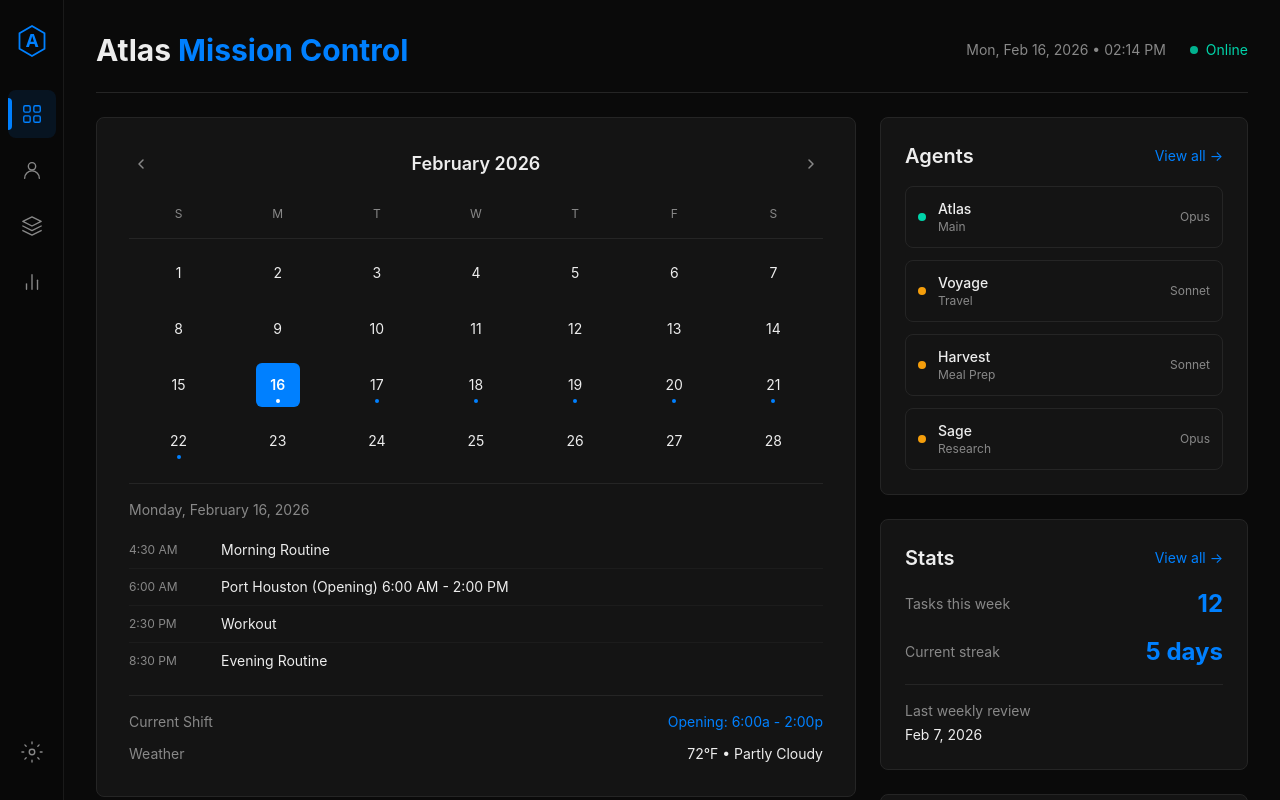
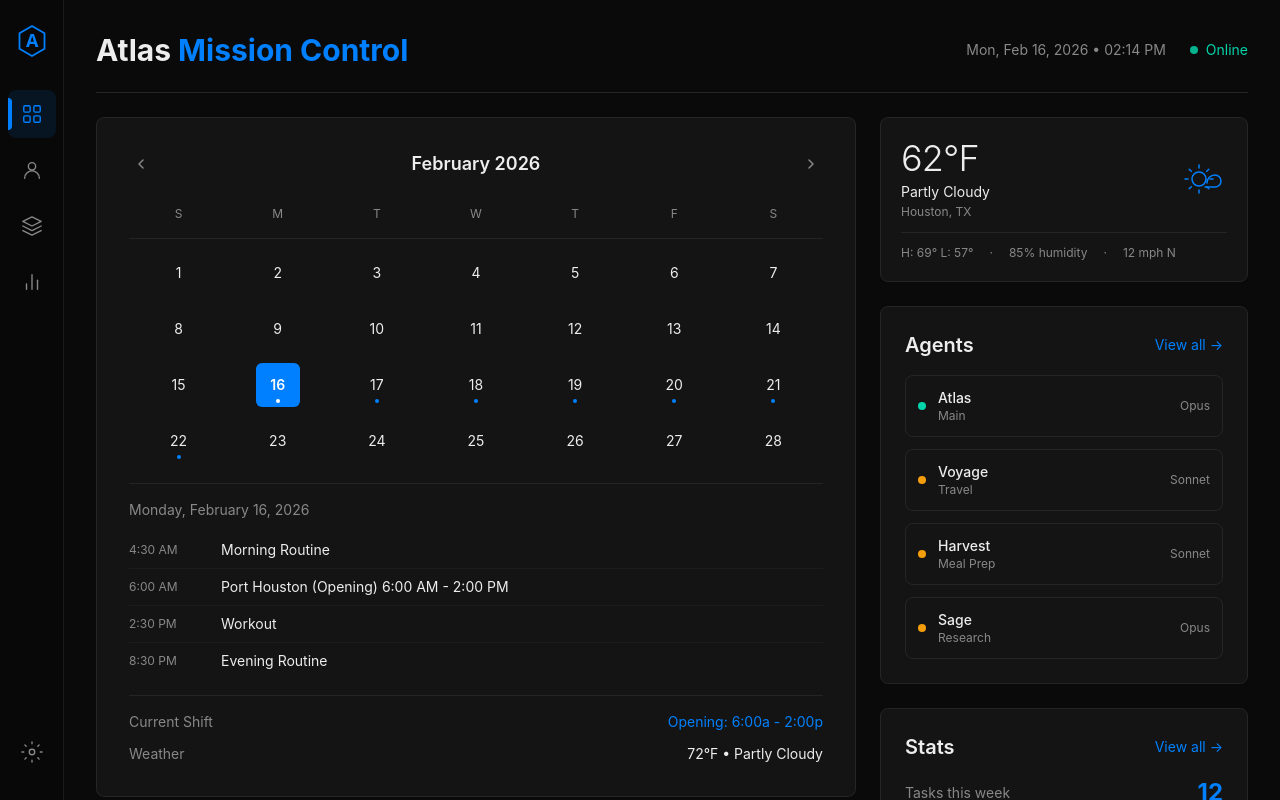
Before and after one commit to atlasbotadmin/mission-control, a Next.js app: page / in a window 1280 px wide. Shown: the top 800 px of the page. Built offline with nearby package versions, Linux system fonts and the light colour scheme.

Commit message:
add minimal weather widget to dashboard

```diff
--- a/app/page.tsx
+++ b/app/page.tsx
@@ -253,6 +253,29 @@ export default function Home() {
 
           {/* Right Column */}
           <div className="space-y-6">
+            {/* Weather Widget */}
+            <div className="bg-card border border-border rounded-lg p-5">
+              <div className="flex items-center justify-between">
+                <div>
+                  <div className="text-4xl font-light tracking-tight">62°F</div>
+                  <div className="text-sm mt-1">Partly Cloudy</div>
+                  <div className="text-xs text-muted mt-0.5">Houston, TX</div>
+                </div>
+                <svg width="48" height="48" viewBox="0 0 48 48" fill="none" className="text-accent">
+                  <circle cx="20" cy="24" r="7" stroke="currentColor" strokeWidth="1.5"/>
+                  <path d="M20 13v-3M20 38v-3M9 24H6M34 24h-3M12.3 16.3l-2.1-2.1M29.8 33.8l-2.1-2.1M27.7 16.3l2.1-2.1M10.2 33.8l2.1-2.1" stroke="currentColor" strokeWidth="1.5" strokeLinecap="round"/>
+                  <path d="M28 28a8 8 0 0 1 8-8 6 6 0 0 1 6 6c0 3.3-2.7 6-6 6H26" stroke="currentColor" strokeWidth="1.5" strokeLinecap="round" strokeLinejoin="round"/>
+                </svg>
+              </div>
+              <div className="flex items-center gap-4 mt-3 pt-3 border-t border-border text-xs text-muted">
+                <span>H: 69° L: 57°</span>
+                <span>·</span>
+                <span>85% humidity</span>
+                <span>·</span>
+                <span>12 mph N</span>
+              </div>
+            </div>
+
             {/* Agents Panel */}
             <div className="bg-card border border-border rounded-lg p-6">
               <div className="flex items-center justify-between mb-4">
```
